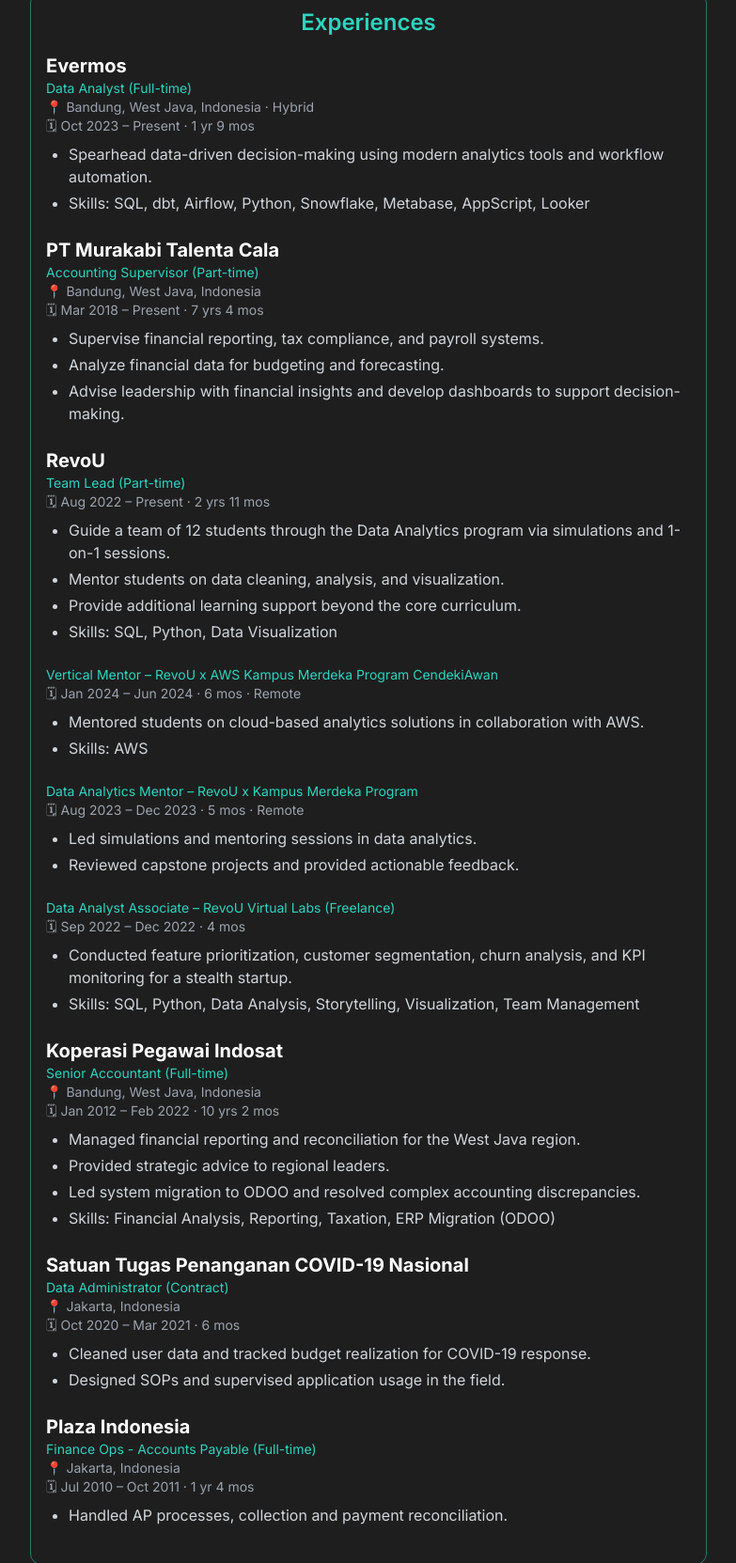
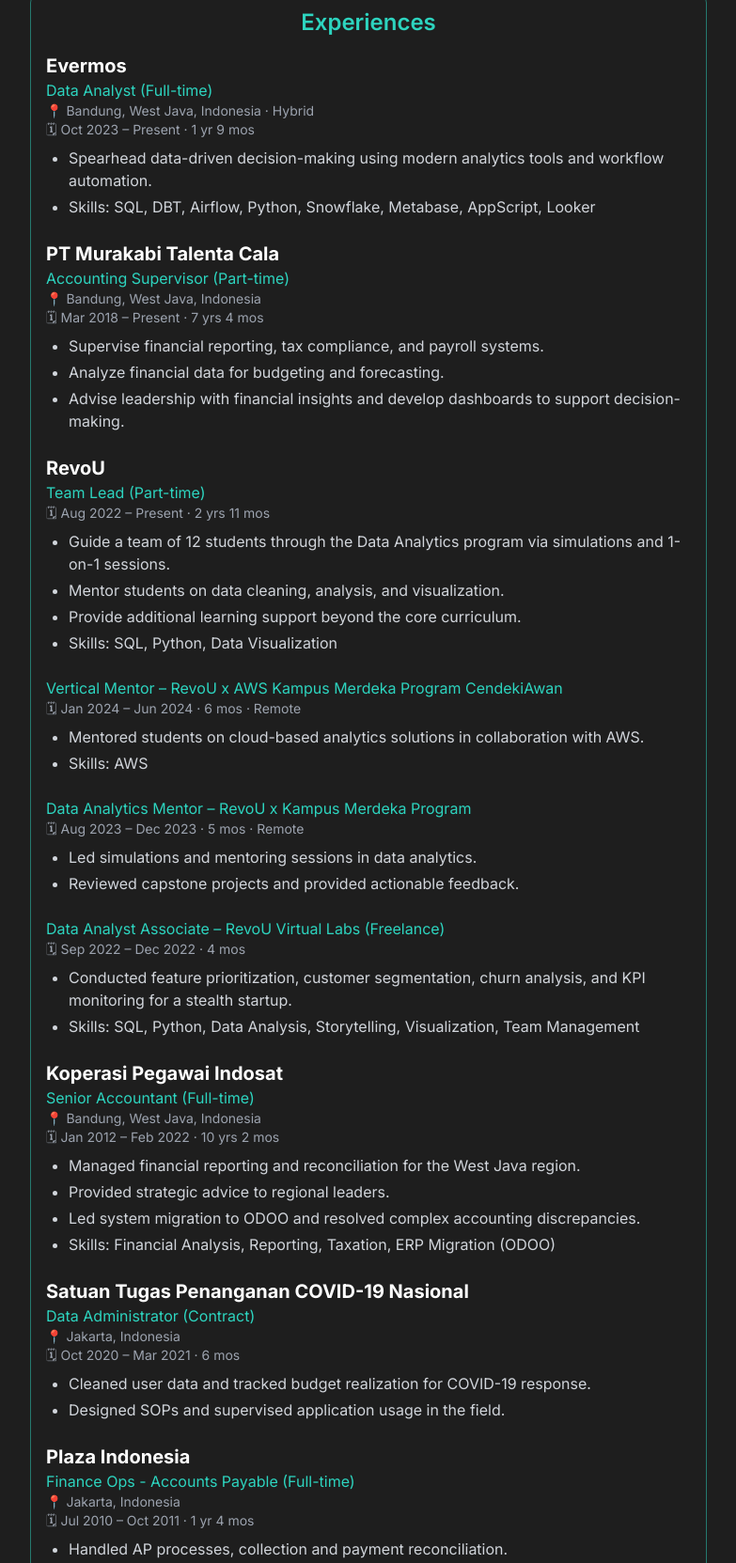
Before and after one commit to SMJ-205/resume, a plain HTML site: page index.html in a window 1280 px wide. Shown: the part 905-2568 px from the top of the page at 94% size, without its empty margins (248-1031 px from the left). Drawn offline with nearby package versions, Linux system fonts and the light colour scheme.

Commit message:
Update index.html

```diff
--- a/index.html
+++ b/index.html
@@ -102,17 +102,17 @@
 
     <div class="mb-6">
       <h3 class="text-xl font-bold text-white">Evermos</h3>
-      <p class="text-sm text-tosca text-400">Data Analyst (Full-time)</p>
+      <p class="text-m text-tosca text-400">Data Analyst (Full-time)</p>
       <p class="text-sm text-gray-400">📍 Bandung, West Java, Indonesia · Hybrid<br>🗓 Oct 2023 – Present · 1 yr 9 mos</p>
       <ul class="list-disc pl-6 text-gray-300 space-y-1 mt-2">
         <li>Spearhead data-driven decision-making using modern analytics tools and workflow automation.</li>
-        <li>Skills: SQL, dbt, Airflow, Python, Snowflake, Metabase, AppScript, Looker</li>
+        <li>Skills: SQL, DBT, Airflow, Python, Snowflake, Metabase, AppScript, Looker</li>
       </ul>
     </div>
 
     <div class="mb-6">
       <h3 class="text-xl font-bold text-white">PT Murakabi Talenta Cala</h3>
-      <p class="text-sm text-tosca text-400">Accounting Supervisor (Part-time)</p>
+      <p class="text-m text-tosca text-400">Accounting Supervisor (Part-time)</p>
       <p class="text-sm text-gray-400">📍 Bandung, West Java, Indonesia<br>🗓 Mar 2018 – Present · 7 yrs 4 mos</p>
       <ul class="list-disc pl-6 text-gray-300 space-y-1 mt-2">
         <li>Supervise financial reporting, tax compliance, and payroll systems.</li>
@@ -123,7 +123,7 @@
 
     <div class="mb-6">
       <h3 class="text-xl font-bold text-white">RevoU</h3>
-      <p class="text-sm text-tosca text-400">Team Lead (Part-time)</p>
+      <p class="text-m text-tosca text-400">Team Lead (Part-time)</p>
       <p class="text-sm text-gray-400">🗓 Aug 2022 – Present · 2 yrs 11 mos</p>
       <ul class="list-disc pl-6 text-gray-300 space-y-1 mt-2">
         <li>Guide a team of 12 students through the Data Analytics program via simulations and 1-on-1 sessions.</li>
@@ -134,7 +134,7 @@
     </div>
 
     <div class="mb-6">
-      <p class="text-sm text-tosca text-400">Vertical Mentor – RevoU x AWS Kampus Merdeka Program CendekiAwan</p>
+      <p class="text-m text-tosca text-400">Vertical Mentor – RevoU x AWS Kampus Merdeka Program CendekiAwan</p>
       <p class="text-sm text-gray-400">🗓 Jan 2024 – Jun 2024 · 6 mos · Remote</p>
       <ul class="list-disc pl-6 text-gray-300 space-y-1 mt-2">
         <li>Mentored students on cloud-based analytics solutions in collaboration with AWS.</li>
@@ -143,7 +143,7 @@
     </div>
 
     <div class="mb-6">
-      <p class="text-sm text-tosca text-400">Data Analytics Mentor – RevoU x Kampus Merdeka Program</p>
+      <p class="text-m text-tosca text-400">Data Analytics Mentor – RevoU x Kampus Merdeka Program</p>
       <p class="text-sm text-gray-400">🗓 Aug 2023 – Dec 2023 · 5 mos · Remote</p>
       <ul class="list-disc pl-6 text-gray-300 space-y-1 mt-2">
         <li>Led simulations and mentoring sessions in data analytics.</li>
@@ -152,7 +152,7 @@
     </div>
 
     <div class="mb-6">
-      <p class="text-sm text-tosca text-400">Data Analyst Associate – RevoU Virtual Labs (Freelance)</p>
+      <p class="text-m text-tosca text-400">Data Analyst Associate – RevoU Virtual Labs (Freelance)</p>
       <p class="text-sm text-gray-400">🗓 Sep 2022 – Dec 2022 · 4 mos</p>
       <ul class="list-disc pl-6 text-gray-300 space-y-1 mt-2">
         <li>Conducted feature prioritization, customer segmentation, churn analysis, and KPI monitoring for a stealth startup.</li>
@@ -162,7 +162,7 @@
 
     <div class="mb-6">
       <h3 class="text-xl font-bold text-white">Koperasi Pegawai Indosat</h3>
-      <p class="text-sm text-tosca text-400">Senior Accountant (Full-time)</p>
+      <p class="text-m text-tosca text-400">Senior Accountant (Full-time)</p>
       <p class="text-sm text-gray-400">📍 Bandung, West Java, Indonesia<br>🗓 Jan 2012 – Feb 2022 · 10 yrs 2 mos</p>
       <ul class="list-disc pl-6 text-gray-300 space-y-1 mt-2">
         <li>Managed financial reporting and reconciliation for the West Java region.</li>
@@ -174,7 +174,7 @@
 
     <div class="mb-6">
       <h3 class="text-xl font-bold text-white">Satuan Tugas Penanganan COVID-19 Nasional</h3>
-      <p class="text-sm text-tosca text-400">Data Administrator (Contract)</p>
+      <p class="text-m text-tosca text-400">Data Administrator (Contract)</p>
       <p class="text-sm text-gray-400">📍 Jakarta, Indonesia<br>🗓 Oct 2020 – Mar 2021 · 6 mos</p>
       <ul class="list-disc pl-6 text-gray-300 space-y-1 mt-2">
         <li>Cleaned user data and tracked budget realization for COVID-19 response.</li>
@@ -184,7 +184,7 @@
 
     <div class="mb-6">
       <h3 class="text-xl font-bold text-white">Plaza Indonesia</h3>
-      <p class="text-sm text-tosca text-400">Finance Ops - Accounts Payable (Full-time)</p>
+      <p class="text-m text-tosca text-400">Finance Ops - Accounts Payable (Full-time)</p>
       <p class="text-sm text-gray-400">📍 Jakarta, Indonesia<br>🗓 Jul 2010 – Oct 2011 · 1 yr 4 mos</p>
       <ul class="list-disc pl-6 text-gray-300 space-y-1 mt-2">
         <li>Handled AP processes, collection and payment reconciliation.</li>
```
